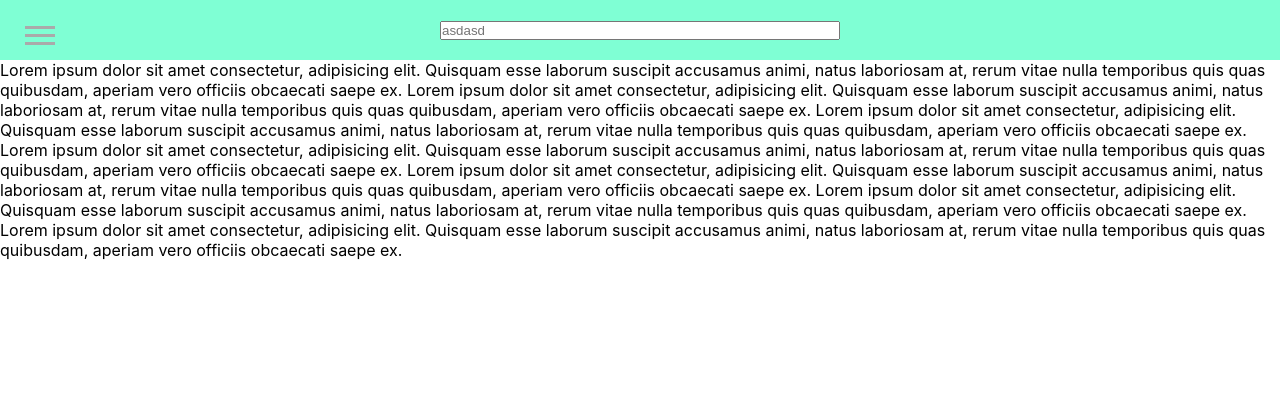
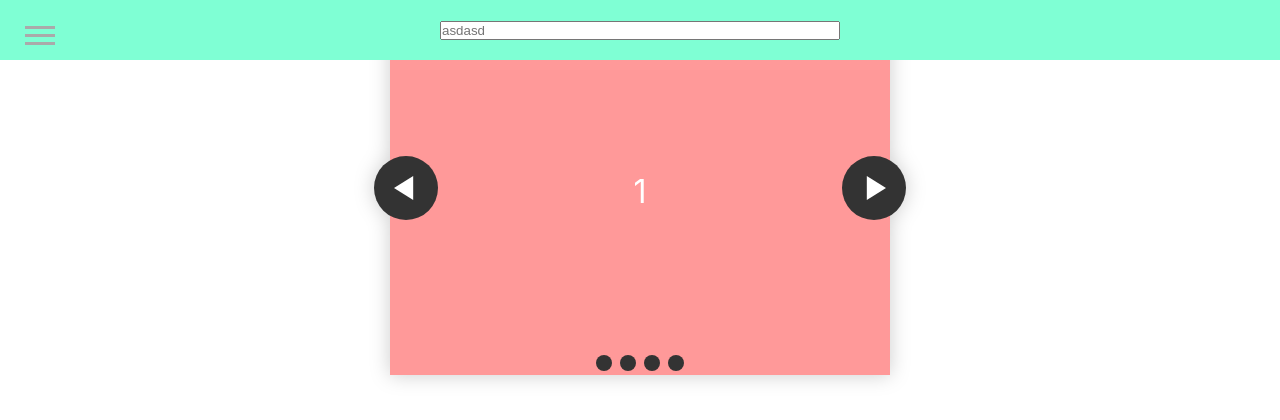
Before and after one commit to Tommiex/website-test, a React (Create React App) app in the folder website/: page /main in a window 1280 px wide. Shown: the top 420 px of the page. Built offline with nearby package versions, Linux system fonts and the light colour scheme; a web font is replaced by a local one.

Commit message:
edit flex

```diff
--- a/website/src/compMainsite/navbar/nav.css
+++ b/website/src/compMainsite/navbar/nav.css
@@ -173,10 +173,10 @@ main small {
   padding: 0;
 }
 
-html,
+/* html,
 body {
   height: 100%;
-}
+} */
 
 a,
 a:visited,
--- a/website/src/compMainsite/site.css
+++ b/website/src/compMainsite/site.css
@@ -1,8 +1,16 @@
-.grid {
-  grid-template-rows: 1fr 2fr;
+/* .grid {
+    display: grid;
+    grid-template-columns: 1fr;
+} */
+.grid-slide {
+  display: flex;
+  justify-content: center;
+
+  /* grid-column-end: 2;
+  grid-column-start:1; */
 }
 #Navbar {
-  position:fixed;
+  position: fixed;
   top: 0;
   width: 100%;
   height: 60px;
--- a/website/src/compMainsite/siteMain.jsx
+++ b/website/src/compMainsite/siteMain.jsx
@@ -1,5 +1,6 @@
 import NavbarM1 from "./navbar/navbar";
 import Slider from "./slider/slider";
+import "./site.css";
 
 const SiteMain = () => {
   return (
@@ -7,31 +8,12 @@ const SiteMain = () => {
       <div id="Navbar">
         <NavbarM1></NavbarM1>
       </div>
-      Lorem ipsum dolor sit amet consectetur, adipisicing elit. Quisquam esse
-      laborum suscipit accusamus animi, natus laboriosam at, rerum vitae nulla
-      temporibus quis quas quibusdam, aperiam vero officiis obcaecati saepe ex.
-      Lorem ipsum dolor sit amet consectetur, adipisicing elit. Quisquam esse
-      laborum suscipit accusamus animi, natus laboriosam at, rerum vitae nulla
-      temporibus quis quas quibusdam, aperiam vero officiis obcaecati saepe ex.
-      Lorem ipsum dolor sit amet consectetur, adipisicing elit. Quisquam esse
-      laborum suscipit accusamus animi, natus laboriosam at, rerum vitae nulla
-      temporibus quis quas quibusdam, aperiam vero officiis obcaecati saepe ex.
-      Lorem ipsum dolor sit amet consectetur, adipisicing elit. Quisquam esse
-      laborum suscipit accusamus animi, natus laboriosam at, rerum vitae nulla
-      temporibus quis quas quibusdam, aperiam vero officiis obcaecati saepe ex.
-      Lorem ipsum dolor sit amet consectetur, adipisicing elit. Quisquam esse
-      laborum suscipit accusamus animi, natus laboriosam at, rerum vitae nulla
-      temporibus quis quas quibusdam, aperiam vero officiis obcaecati saepe ex.
-      Lorem ipsum dolor sit amet consectetur, adipisicing elit. Quisquam esse
-      laborum suscipit accusamus animi, natus laboriosam at, rerum vitae nulla
-      temporibus quis quas quibusdam, aperiam vero officiis obcaecati saepe ex.
-      Lorem ipsum dolor sit amet consectetur, adipisicing elit. Quisquam esse
-      laborum suscipit accusamus animi, natus laboriosam at, rerum vitae nulla
-      temporibus quis quas quibusdam, aperiam vero officiis obcaecati saepe ex.
 
-      {/* <div className="grid">
-        <Slider></Slider>
-      </div> */}
+      <div className="grid">
+        <div className="grid-slide">
+          <Slider></Slider>
+        </div>
+      </div>
     </>
   );
 };
--- a/website/src/compMainsite/slider/slider.css
+++ b/website/src/compMainsite/slider/slider.css
@@ -42,11 +42,10 @@
     scroll-snap-align: center;
   }
 }
-.slider{
+.slider {
   width: 500px;
-
+  z-index: -1;
   position: absolute;
-
 }
 * {
   box-sizing: border-box;
@@ -200,13 +199,14 @@ li {
 
 .carousel::after,
 .carousel__next {
+  z-index: 1;
   right: -1rem;
 }
 
 .carousel::before,
 .carousel::after {
   content: "";
-  z-index: 1;
+  z-index:1;
   background-color: #333;
   background-size: 1.5rem 1.5rem;
   background-repeat: no-repeat;
```
Also changed, not shown: 1 other file (tests, documents, lock files or other folders).
